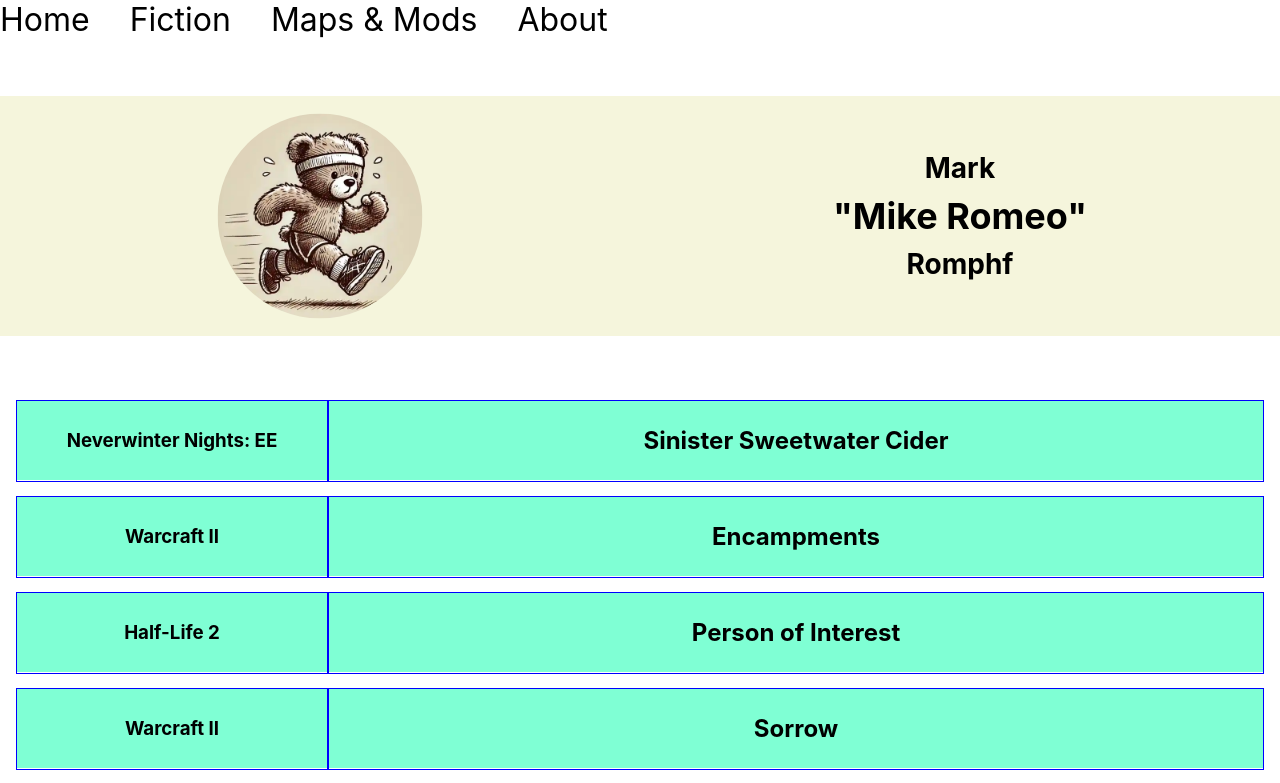
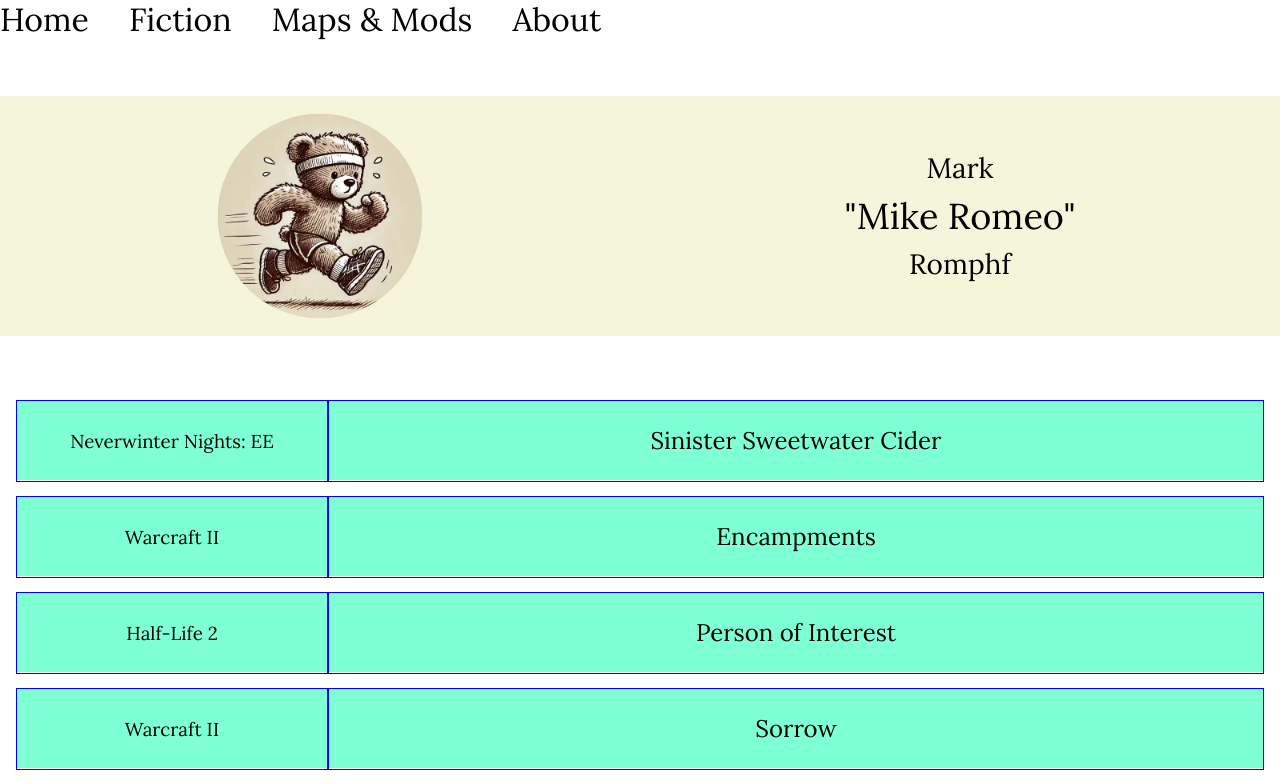
Before and after one commit to mromphf/website, a Vue app: page / in a window 1280 px wide. Shown: the top 783 px of the page. Built offline with nearby package versions, Linux system fonts and the light colour scheme.

Commit message:
Add and integrate 'Lora' font.

```diff
--- a/src/assets/main.css
+++ b/src/assets/main.css
@@ -4,6 +4,14 @@
     --line-height: 1.5;
     --background-color: #ffffff;
     --text-color: #000000;
+}
+
+@font-face {
+    font-family: 'Lora';
+    src: url('./Lora-Regular.ttf') format('truetype');
+    font-weight: 100 900;
+    font-style: normal;
+    font-display: swap;
 }
 
 * {
@@ -27,7 +35,7 @@ html, body, #app {
 body {
     background-color: var(--background-color);
     color: var(--text-color);
-    font-family: -apple-system, BlinkMacSystemFont, "Segoe UI", Roboto, "Helvetica Neue", Arial, sans-serif;
+    font-family: "Lora", -apple-system, BlinkMacSystemFont, "Segoe UI", Roboto, "Helvetica Neue", Arial, sans-serif;
 }
 
 a {
```
Also changed, not shown: src/assets/Lora-Regular.ttf (added).
